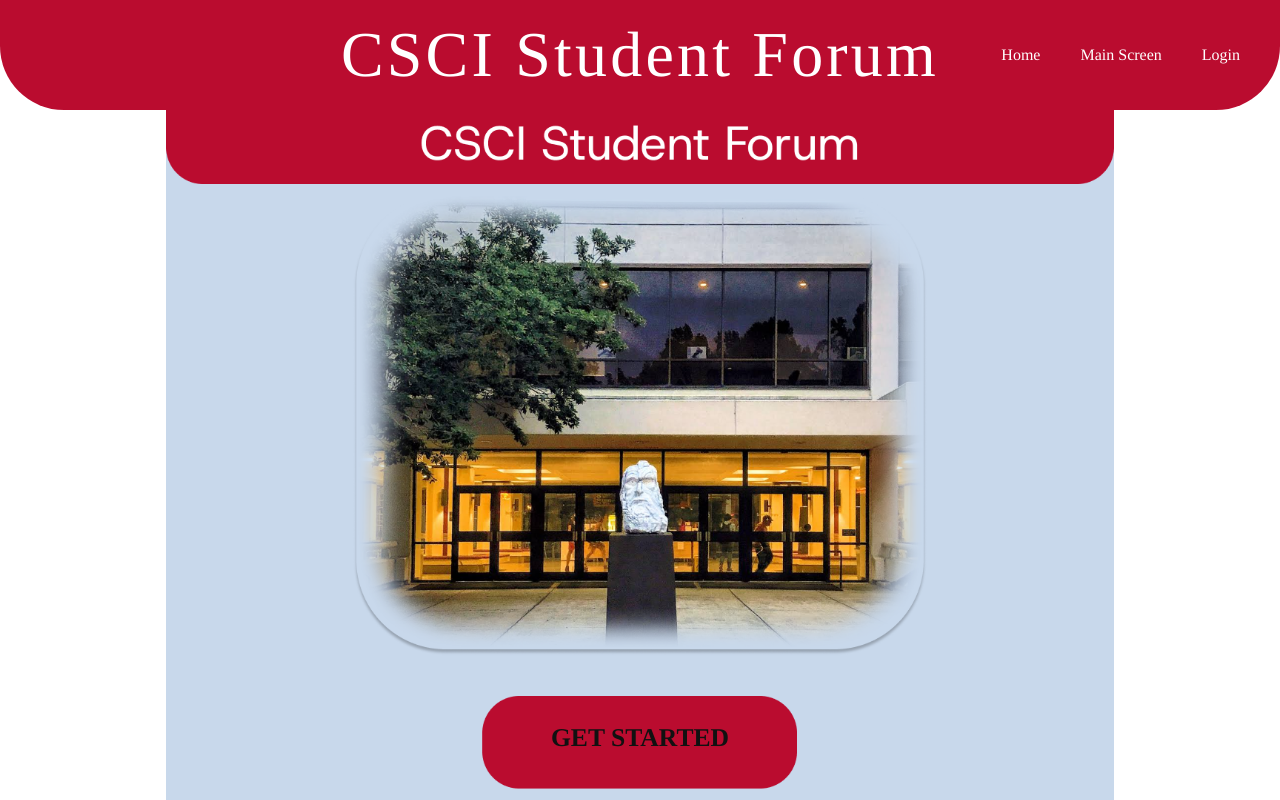
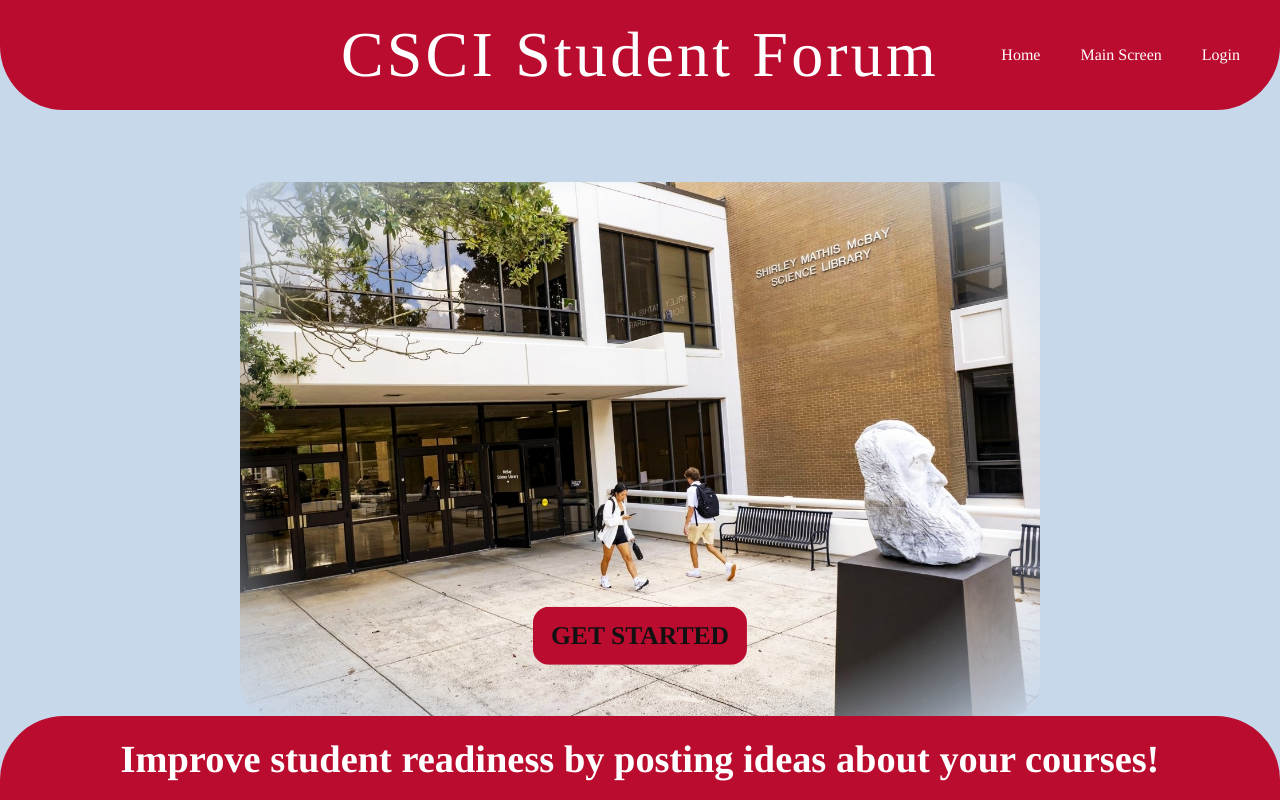
Before and after one commit to CSCI4300-Web-Programming/am-class-project-group-7, a Next.js app: page / in a window 1280 px wide. Shown: the top 800 px of the page. Built offline with nearby package versions, Linux system fonts and the light colour scheme; a web font is replaced by a local one.

Commit message:
Updated home page css to better match mockup image

```diff
--- a/src/app/globals.css
+++ b/src/app/globals.css
@@ -1,7 +1,7 @@
 @import "tailwindcss";
 
 :root {
-  --background: #ffffff;
+  --background: #C8D8EB;
   --foreground: #171717;
 }
 
@@ -121,16 +121,11 @@ body {
   text-align: center;
 }
 
-  .bground {
-
-    background-size: contain;
-    background-position: center;
-    background-repeat: no-repeat;
-    width: min(100vw, 118.5185vh);
-    aspect-ratio: 1280 / 1080;
-    margin-inline: auto;
-
-  }
+.bground {
+  width: min(100vw, 118.5185vh);
+  margin-inline: auto;
+  margin-block-start: 4.5rem;
+}
 
 @media (max-width: 600px) {
   .site-navbar-title {
--- a/src/app/page.tsx
+++ b/src/app/page.tsx
@@ -1,3 +1,4 @@
+import Image from "next/image";
 import connectMongoDB from "../../config/mongodb";
 import Footer from "../components/Footer";
 import Navbar from "../components/Navbar";
@@ -5,34 +6,61 @@ import Navbar from "../components/Navbar";
 export default function Home() {
   connectMongoDB();
   return (
-    <div style={{ minHeight: "100vh" }}>
+    <div style={{ display: "flex", flexDirection: "column", minHeight: "100vh" }}>
       <Navbar />
       <div
         className="bground"
         style={{
-          backgroundImage: "url('/Desktop.png')",
           position: "relative",
+          width: "min(100vw, 118.5185vh)",
+          marginInline: "auto",
+          marginBlockStart: "4.5rem",
         }}
       >
+        <Image
+          src="/libs2.jpg"
+          alt="Exterior of the science building"
+          width={100}
+          height={100}
+          loading="eager"
+          style={{
+            display: "block",
+            width: "100%",
+            height: "auto",
+            maxHeight: "calc(100vh - 16rem)",
+            maxWidth: "800px",
+            marginInline: "auto",
+            objectFit: "contain",
+            borderRadius: "30px",
+            maskImage: "radial-gradient(ellipse, #000 68%, transparent 100%)",
+            WebkitMaskImage: "radial-gradient(ellipse, #000 68%, transparent 100%)",
+          }}
+        />
         <a
           href="/mainscreen"
           className="get-started-link"
           style={{
             position: "absolute",
             left: "50%",
-            top: "78.5%",
+            top: "85%",
             transform: "translate(-50%, -50%)",
             textAlign: "center",
             fontSize: "2vw",
             display: "inline-block",
             fontWeight: 700,
             color: "#111111",
+            backgroundColor: "#ba0c2f",
+            padding: "0.5rem 1rem",
+            borderRadius: "1rem",
+            border: "2px solid transparent",
           }}
         >
           <b>GET STARTED</b>
         </a>
       </div>
-      <Footer showMessage />
+      <div style={{ marginTop: "auto" }}>
+        <Footer showMessage />
+      </div>
     </div>
   );
 }
```
Also changed, not shown: public/libs2.jpg (added).
